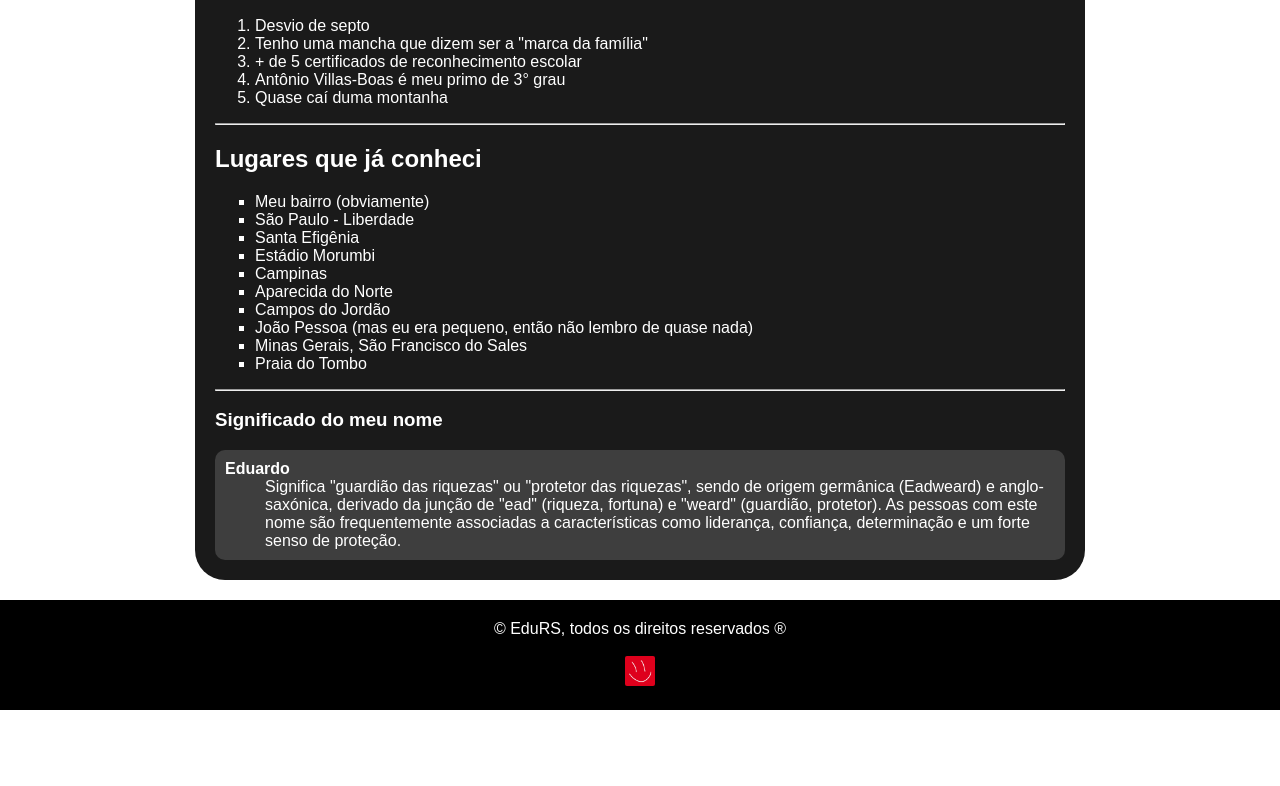
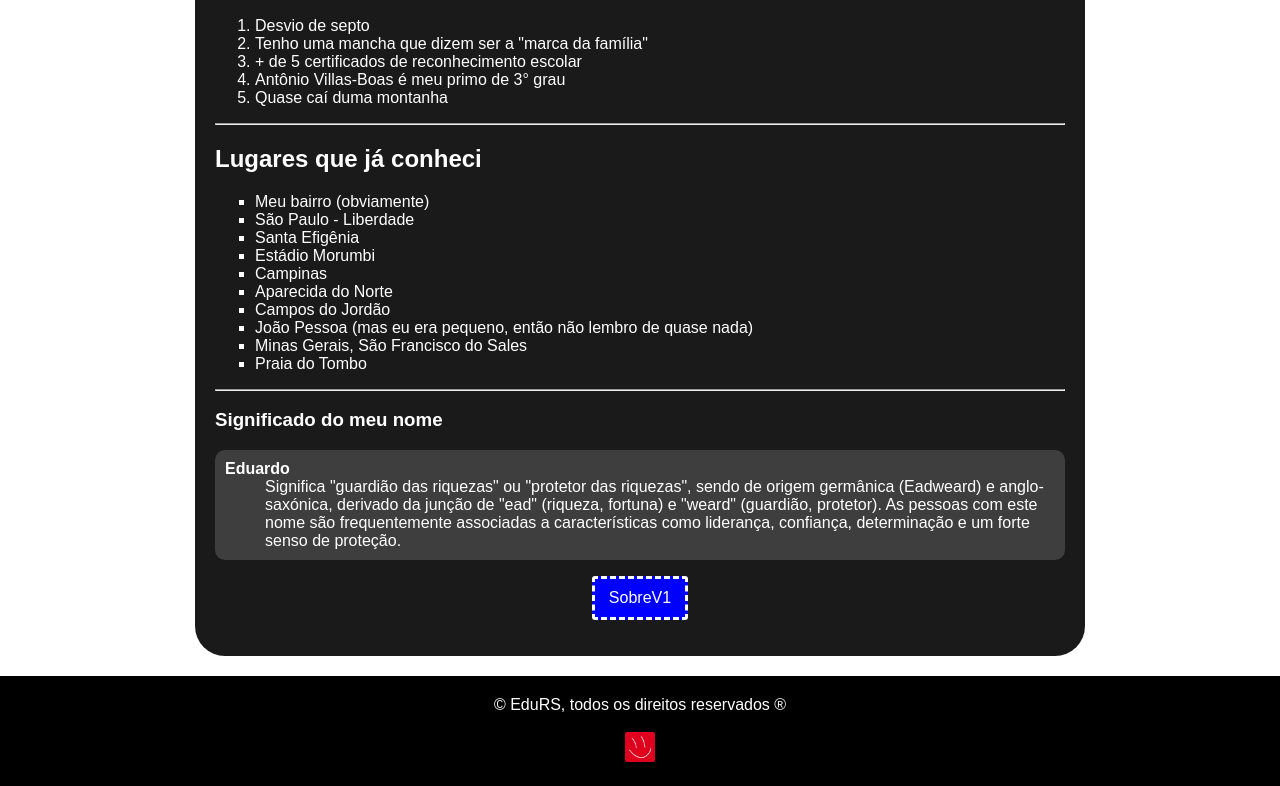
Before and after one commit to EduardoRSilva5102/rodrigues-tv, a plain HTML site: page pessoal.html in a window 1280 px wide. Shown: the part 525-1311 px from the top of the page. Before the commit the page ends 1235 px from the top, so only its background shows below. Drawn offline with Linux system fonts and the light colour scheme.

Commit message:
Ligando a apresentação pessoal com o sobre mim da RodriguesTV

```diff
--- a/pessoal.html
+++ b/pessoal.html
@@ -53,6 +53,9 @@
             <dt><strong>Eduardo</strong></dt>
             <dd>Significa "guardião das riquezas" ou "protetor das riquezas", sendo de origem germânica (Eadweard) e anglo-saxónica, derivado da junção de "ead" (riqueza, fortuna) e "weard" (guardião, protetor). As pessoas com este nome são frequentemente associadas a características como liderança, confiança, determinação e um forte senso de proteção. </dd>
         </div>
+        <a id="outro-sobre" href="sobremim.html">
+            <p id="sobre-botao">SobreV1</p>
+        </a>
     </main>
     <footer>&copy; EduRS, todos os direitos reservados &reg; <br> <br> <a href="https://edunetexplorer.straw.page/"
             target="_blank"><img class="strawp" src="Assets/strawp.png" alt="straw.page"></a></footer>
--- a/sobre.css
+++ b/sobre.css
@@ -102,8 +102,9 @@ p {
     text-align: center;
     background-color: blue;
     width: 70px;
-    padding: 10px;
+    padding: 5px;
     border-radius: 3px;
+    border-style: dashed;
 }
 
 footer {
--- a/style_pessoal.css
+++ b/style_pessoal.css
@@ -35,6 +35,21 @@ main {
     padding: 10px;
 }
 
+#outro-sobre {
+    display: flex;
+    justify-content: center;
+    text-decoration: none;
+    color: white;
+}
+#sobre-botao {
+    text-align: center;
+    background-color: blue;
+    width: 70px;
+    padding: 10px;
+    border-radius: 3px;
+    border-style: dashed;
+}
+
 footer {
     background-color: black;
     margin-top: 20px;
```
